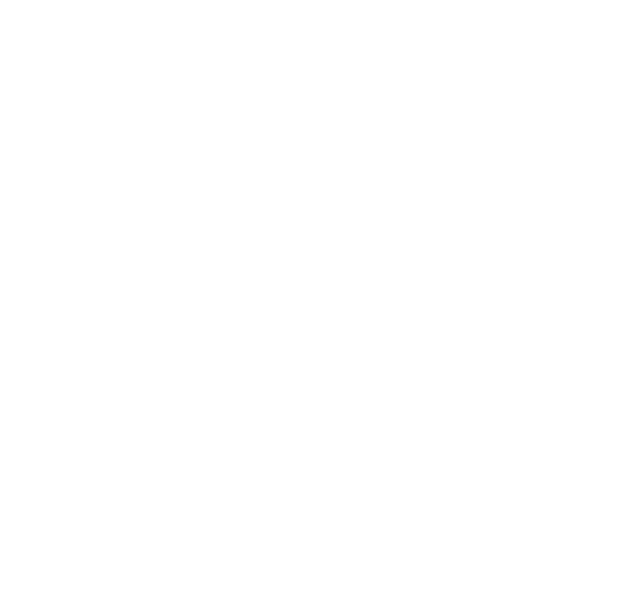
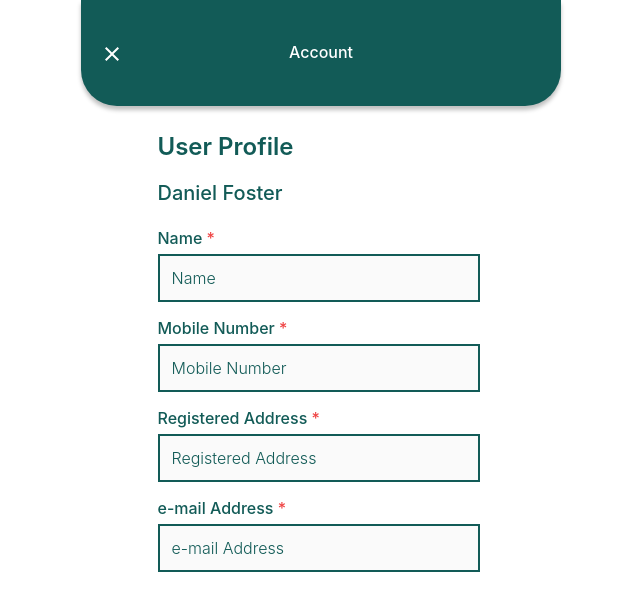
Before and after one commit to Farmers-For-Forests/accenture-biodiversity-v1, a React (Create React App) app: page /account in a window 1280 px wide. Before the commit this address had no page. Shown: the top 610 px of the page, without its empty margins (319-959 px from the left). Built offline with nearby package versions, Linux system fonts and the light colour scheme.

Commit message:
Account ui done

```diff
--- a/src/App.js
+++ b/src/App.js
@@ -18,6 +18,7 @@
 import Language from './pages/Language_Page/Language.js';
 import Password from './pages/Password/Password.js'
 import Default_Address from './pages/myAddress/Default_Address.js';
+import Account from './pages/Account/Account.js';
 
 function App() {
   return (
@@ -33,6 +34,7 @@
         <Route path="/language" element={<Language />} />
         <Route path="/managePassword" element={<Password/>} />
         <Route path="/defaultAddress" element={<Default_Address/>} />
+        <Route path="/account" element={<Account/>} />
         <Route path="/central-forest" element={<CentralForestPage />} />
         <Route path="/central-forest/cf-summary" element={<CfSummary />} />
         <Route path="/dry-arid-region/dar-summary" element={<DarSummary />} />
--- /dev/null
+++ b/src/pages/Account/Account.js
@@ -0,0 +1,36 @@
+import React, { useState } from 'react'
+import Top_Header from '../../components/Common_Components/Top_Header'
+import Input_Field from './Input_Field';
+
+const Account = () => {
+
+  return (
+    <div className='w-[480px] mx-auto'>
+        <Top_Header title='Account'/>
+
+        <section className="w-[327px] max-h-[4488px] mt-[28px] mx-auto flex flex-col gap-[18px]">
+        <div className="flex flex-col gap-[18px]">
+        <p className="font-[600] text-[24px] leading-[26.4px] text-[#125B57] ">
+            User Profile
+        </p>
+        <p className="font-inter font-[500] text-[20px] leading-[30px] tracking-[-2.3%] text-[#125B57]  ">
+          Daniel Foster
+        </p>
+        </div>
+        {/*-------------- Input field to change Password ----------------- */}
+        <Input_Field html_for="Name" input_type="text"/>
+        <Input_Field html_for="Mobile Number" input_type="number"/>
+        <Input_Field html_for="Registered Address" input_type="text"/>
+        <Input_Field html_for="e-mail Address" input_type="email"/>
+
+
+        {/* button section for changing the Password */}
+        <section className="mt-[100px]">
+          {/* <CTA btn_name="Change Password" /> */}
+        </section>
+      </section>
+    </div>
+  )
+}
+
+export default Account
--- /dev/null
+++ b/src/pages/Account/Input_Field.js
@@ -0,0 +1,33 @@
+
+
+import React, { useState } from 'react';
+
+const Input_Field = ({ html_for, input_type }) => {
+  const [focusedInput, setFocusedInput] = useState(null);
+
+  return (
+    <div className="w-[322px] max-h-[72px] relative">
+      <label
+        htmlFor={html_for}
+        className="font-medium text-[16px] leading-[16px] text-[#125B57]"
+      >
+        {html_for} <span className="text-red-500">*</span>
+      </label>
+
+      <input
+        type={input_type}
+        required
+        id={html_for}
+        name={html_for}
+        placeholder={html_for}
+        onFocus={() => setFocusedInput(html_for)}
+        onBlur={() => setFocusedInput(null)}
+        className={`w-full font-inter h-[48px] p-[12px] mt-1 placeholder-[#125B57] border-2 ${
+          focusedInput === html_for ? 'border-[#125B57]' : 'border-[#125B57]'
+        } bg-[#FAFAFA] box-border outline-none  text-[#125B57] font-[300] text-[16px] leading-[19.36px] tracking-[-2%]`}
+      />
+    </div>
+  );
+};
+
+export default Input_Field;
--- a/tailwind.config.js
+++ b/tailwind.config.js
@@ -4,7 +4,11 @@
     "./src/**/*.{js,jsx,ts,tsx}",
   ],
   theme: {
-    extend: {},
+    extend: {
+      fontFamily: {
+        inter: ['Inter', 'sans-serif'],
+      },
+    },
   },
   plugins: [],
 }
```
